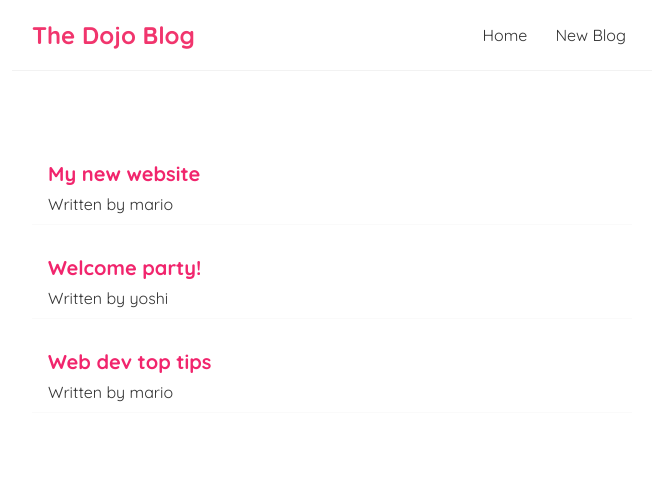
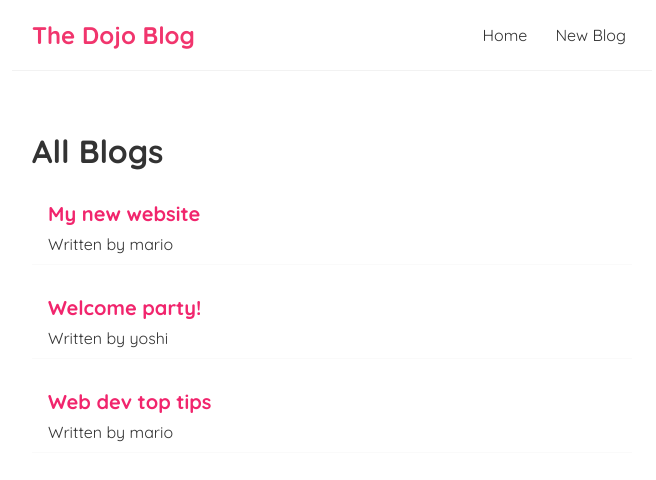
Before and after one commit to sidnair1358/Blogs, a React (Create React App) app: page / in a window 1280 px wide. Shown: the top 480 px of the page, without its empty margins (308-964 px from the left). Built offline with nearby package versions, Linux system fonts and the light colour scheme.

Commit message:
created bloglist component

```diff
--- /dev/null
+++ b/src/components/Bloglist/Bloglist.js
@@ -0,0 +1,15 @@
+const Bloglist = ({ blogs, title }) => {
+  return (
+    <div className="blog-list">
+      <h1>{title}</h1>
+      {blogs.map(({ title, author, id }) => (
+        <div className="blog-preview" key={id}>
+          <h2>{title}</h2>
+          <p>Written by {author}</p>
+        </div>
+      ))}
+    </div>
+  );
+};
+
+export default Bloglist;
--- a/src/components/Homepage/Homepage.js
+++ b/src/components/Homepage/Homepage.js
@@ -1,4 +1,5 @@
 import { useState } from "react";
+import Bloglist from "../Bloglist/Bloglist";
 
 const Home = () => {
   const [blogs, setBlogs] = useState([
@@ -14,12 +15,7 @@
 
   return (
     <div className="home">
-      {blogs.map(({ title, author, id }) => (
-        <div className="blog-preview" key={id}>
-          <h2>{title}</h2>
-          <p>Written by {author}</p>
-        </div>
-      ))}
+      <Bloglist blogs={blogs} title="All Blogs" />
     </div>
   );
 };
```
